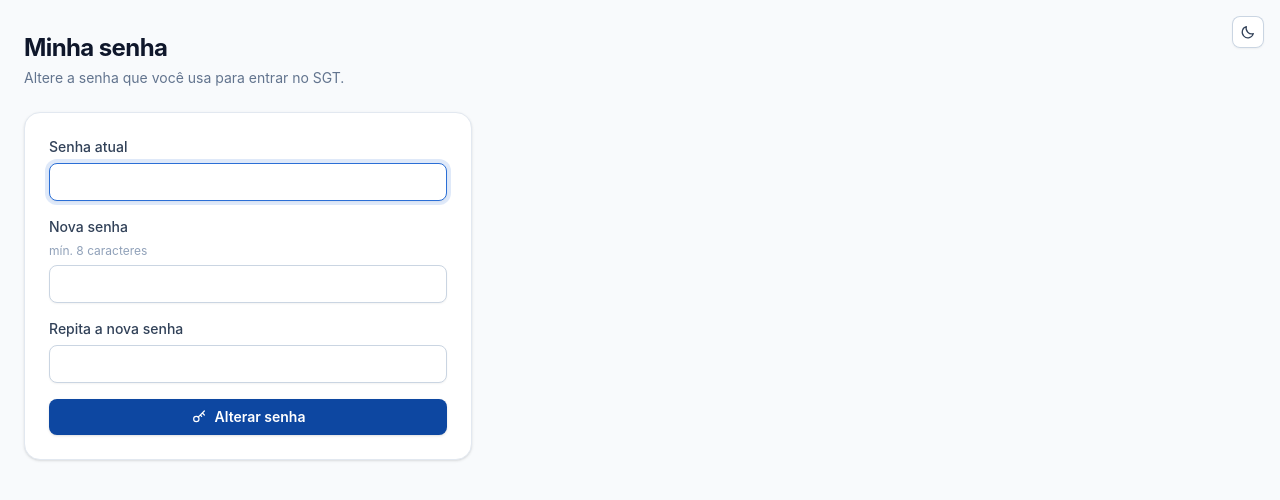
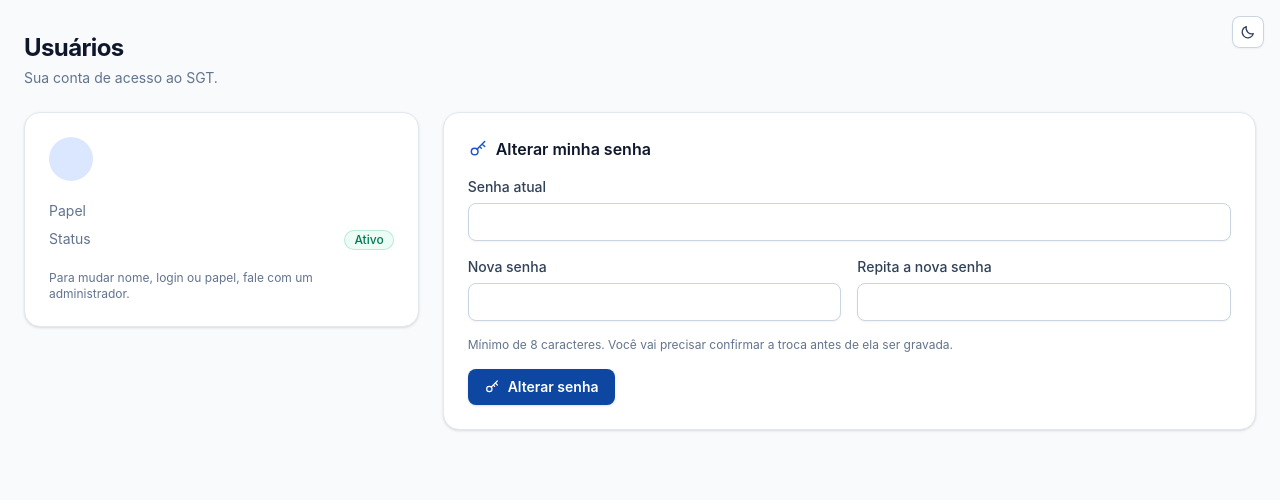
Before and after one commit to ViniFilho19/SGT-Sistema-de-Guias-e-Tags, a FastAPI app: template app/templates/minha_senha.html in a window 1280 px wide. Shown: the top 500 px of the page. Run offline with FastAPI, Linux system fonts and the light colour scheme; the template is opened without the code that fills it, so the values that code supplies are empty.

Commit message:
Usuários: aba visível para todos; operador vê a própria conta e troca a senha ali (sai o botão Minha senha do topo)
Co-Authored-By: Claude Opus 5.5 <noreply@anthropic.com>

```diff
--- a/app/templates/base.html
+++ b/app/templates/base.html
@@ -24,7 +24,6 @@
       <span class="grid size-9 place-items-center rounded-full bg-brand-100 text-sm font-bold text-brand-700" title="{{ user.nome }}">{{ user.nome[:1]|upper }}</span>
       <button type="button" class="btn btn-ghost btn-icon" data-tema title="Alternar tema claro/escuro" aria-label="Alternar tema claro/escuro">
         <span class="dark:hidden">{{ icone("lua", "size-4") }}</span><span class="hidden dark:inline">{{ icone("sol", "size-4") }}</span></button>
-      <a href="/minha-senha" class="btn btn-ghost btn-sm" title="Alterar minha senha">{{ icone("chave", "size-4") }}<span class="hidden lg:inline">Minha senha</span></a>
       <form method="post" action="/sair"><button class="btn btn-ghost btn-sm" title="Sair do sistema">{{ icone("sair", "size-4") }}<span class="hidden sm:inline">Sair</span></button></form>
     </div>
   </div>
@@ -32,10 +31,10 @@
   {% set menu = [("/", "Painel", "painel"), ("/etiquetas", "Etiquetas", "etiqueta"), ("/guias/nova", "Nova guia", "guia"),
                  ("/guias", "Guias emitidas", "historico"), ("/equipamentos", "Equipamentos", "equipamento"),
                  ("/relatorios", "Relatórios", "relatorio")] %}
-  {% if user.papel == "admin" %}{% set menu = menu + [("/usuarios", "Usuários", "usuarios")] %}{% endif %}
+  {% set menu = menu + [("/usuarios", "Usuários", "usuarios")] %}
   <nav class="mx-auto mt-1 flex max-w-7xl gap-1 overflow-x-auto px-2 sm:px-4" aria-label="Menu principal">
     {% for href, rotulo, ic in menu %}
-      {% set ativo = p == href or (href == "/guias" and p.startswith("/guias/") and p != "/guias/nova") %}
+      {% set ativo = p == href or (href == "/guias" and p.startswith("/guias/") and p != "/guias/nova") or (href == "/usuarios" and p.startswith("/usuarios/")) %}
       <a href="{{ href }}" class="nav-link {{ 'nav-ativo' if ativo }}"{% if ativo %} aria-current="page"{% endif %}>{{ icone(ic, "size-4") }}{{ rotulo }}</a>
     {% endfor %}
   </nav>
--- a/app/templates/minha_senha.html
+++ b/app/templates/minha_senha.html
@@ -1,14 +1,31 @@
 {% extends "base.html" %}{% from "_icones.html" import icone, alertas, cabecalho %}
-{% block title %}Minha senha{% endblock %}
+{% block title %}Usuários{% endblock %}
 {% block content %}
-<div class="mb-6">{{ cabecalho("Minha senha", "Altere a senha que você usa para entrar no SGT.") }}</div>
-<form class="card max-w-md space-y-4" method="post" action="/minha-senha" autocomplete="off"
-      data-confirm="Confirma a troca da sua senha? Depois disso, use a nova senha para entrar.">
-  {{ alertas(erro, ok) }}
-  <label>Senha atual<input name="atual" type="password" required autocomplete="current-password" autofocus></label>
-  <label>Nova senha <span class="text-xs font-normal text-slate-400">mín. 8 caracteres</span>
-    <input name="nova" type="password" required minlength="8" maxlength="72" autocomplete="new-password"></label>
-  <label>Repita a nova senha<input name="nova2" type="password" required minlength="8" maxlength="72" autocomplete="new-password"></label>
-  <button class="btn w-full">{{ icone("chave", "size-4") }}Alterar senha</button>
-</form>
+<div class="mb-6">{{ cabecalho("Usuários", "Sua conta de acesso ao SGT.") }}</div>
+<div class="grid items-start gap-6 lg:grid-cols-3">
+  <section class="card">
+    <div class="flex items-center gap-3">
+      <span class="grid size-11 shrink-0 place-items-center rounded-full bg-brand-100 text-base font-bold text-brand-700">{{ user.nome[:1]|upper }}</span>
+      <div><p class="font-semibold text-slate-900">{{ user.nome }}</p><p class="text-sm text-slate-500">{{ user.username }}</p></div>
+    </div>
+    <dl class="mt-5 space-y-2 text-sm">
+      <div class="flex justify-between"><dt class="text-slate-500">Papel</dt><dd class="font-medium text-slate-800">{{ user.papel|capitalize }}</dd></div>
+      <div class="flex justify-between"><dt class="text-slate-500">Status</dt><dd><span class="badge b-green">Ativo</span></dd></div>
+    </dl>
+    <p class="mt-5 text-xs text-slate-500">Para mudar nome, login ou papel, fale com um administrador.</p>
+  </section>
+
+  <form class="card space-y-4 lg:col-span-2" method="post" action="/usuarios/minha-senha" autocomplete="off"
+        data-confirm="Confirma a troca da sua senha? Depois disso, use a nova senha para entrar.">
+    <h2 class="section-title flex items-center gap-2">{{ icone("chave", "size-5 text-brand-600") }}Alterar minha senha</h2>
+    {{ alertas(erro, ok) }}
+    <label>Senha atual<input name="atual" type="password" required autocomplete="current-password"></label>
+    <div class="grid gap-4 sm:grid-cols-2">
+      <label>Nova senha<input name="nova" type="password" required minlength="8" maxlength="72" autocomplete="new-password"></label>
+      <label>Repita a nova senha<input name="nova2" type="password" required minlength="8" maxlength="72" autocomplete="new-password"></label>
+    </div>
+    <p class="text-xs text-slate-500">Mínimo de 8 caracteres. Você vai precisar confirmar a troca antes de ela ser gravada.</p>
+    <button class="btn">{{ icone("chave", "size-4") }}Alterar senha</button>
+  </form>
+</div>
 {% endblock %}
--- a/app/web.py
+++ b/app/web.py
@@ -368,7 +368,9 @@ def _alvo(db: Session, id_: int) -> User:
 
 @router.get("/usuarios")
 def usuarios(request: Request, ok: str = "", erro: str = "", db: Session = Depends(get_db),
-             user: User = Depends(admin_web)):
+             user: User = Depends(usuario_web)):
+    if user.papel != "admin":  # operador vê só a própria conta, onde pode trocar a senha
+        return pagina(request, "minha_senha.html", user, ok="Senha alterada com sucesso." if ok == "senha" else None)
     return _usuarios(request, db, user, erro=ERROS.get(erro), ok=AVISOS.get(ok))
 
 
@@ -496,12 +498,7 @@ def usuario_editar_salvar(request: Request, id_: int, username: str = Form(""),
 
 
 # ---------- minha senha (qualquer usuário) ----------
-@router.get("/minha-senha")
-def minha_senha(request: Request, ok: str = "", user: User = Depends(usuario_web)):
-    return pagina(request, "minha_senha.html", user, ok="Senha alterada com sucesso." if ok else None)
-
-
-@router.post("/minha-senha")
+@router.post("/usuarios/minha-senha")
 def minha_senha_salvar(request: Request, atual: str = Form(""), nova: str = Form(""), nova2: str = Form(""),
                        db: Session = Depends(get_db), user: User = Depends(usuario_web)):
     def erro(msg, status=422):
@@ -522,7 +519,7 @@ def minha_senha_salvar(request: Request, atual: str = Form(""), nova: str = Form
         return erro("A nova senha deve ser diferente da atual.")
     user.senha_hash = hash_senha(nova)
     db.commit()
-    return RedirectResponse("/minha-senha?ok=1", 303)
+    return RedirectResponse("/usuarios?ok=senha", 303)
 
 
 # ---------- relatórios ----------
```
Also changed, not shown: app/static/app.css.
